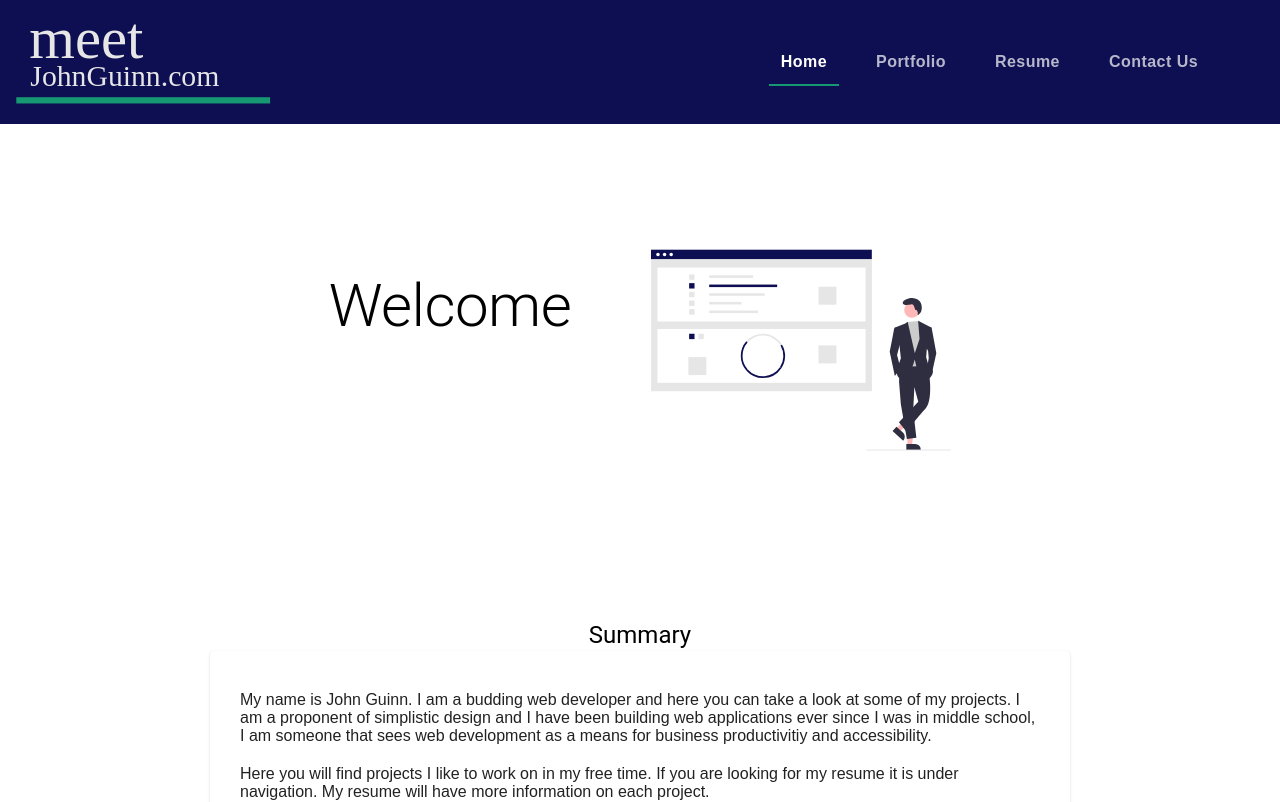
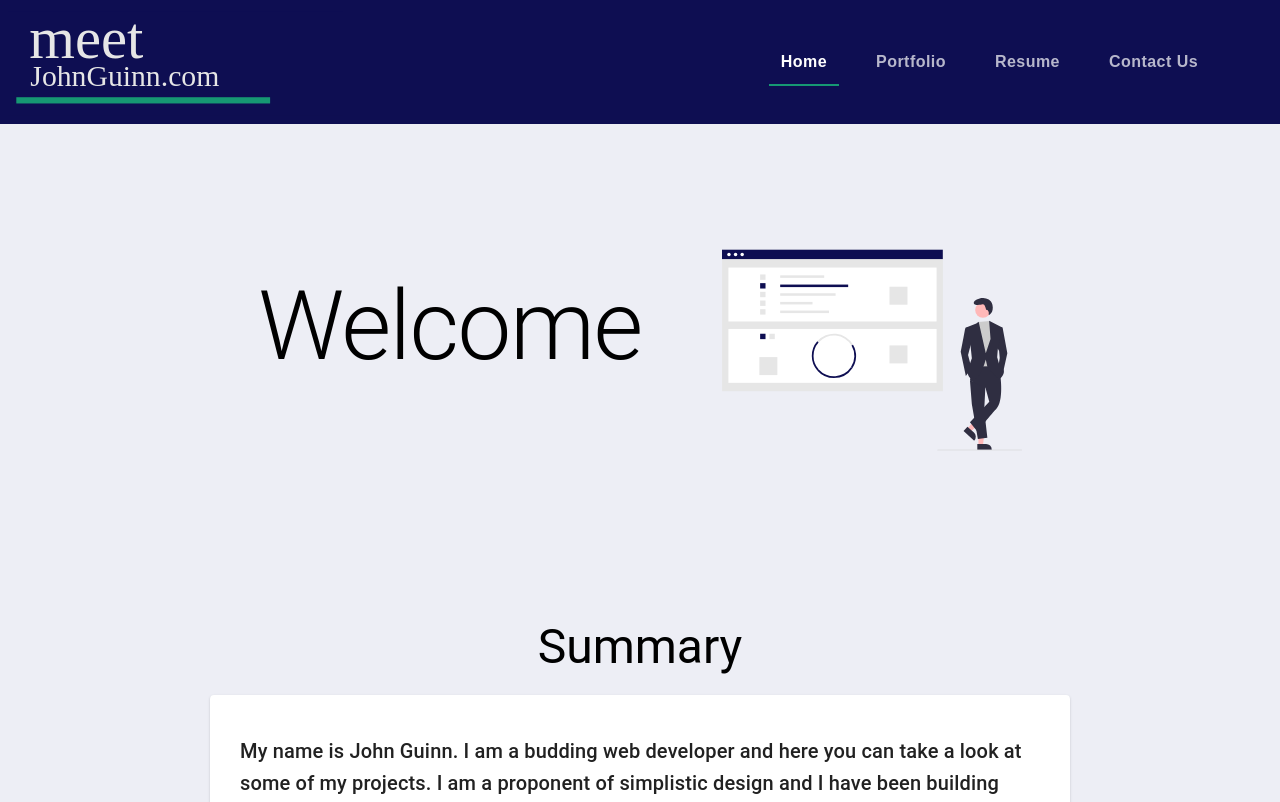
Before and after one commit to jguinn124/meetJohnGuinn, a React (Create React App) app: page / in a window 1280 px wide. Shown: the top 802 px of the page. Built offline with nearby package versions, Linux system fonts and the light colour scheme; a web font is replaced by a local one.

Commit message:
Landing Page UX

```diff
--- a/src/components/LandingPage.js
+++ b/src/components/LandingPage.js
@@ -1,6 +1,8 @@
 import React from "react";
 import { makeStyles } from "@material-ui/core/styles";
 import { Grid, Card } from "@material-ui/core";
+import { positions } from "@material-ui/system";
+
 import "./fonts.css";
 
 //images
@@ -16,6 +18,7 @@ const useStyles = makeStyles((theme) => ({
   },
   card: {
     padding: "30px",
+    zIndex: 100,
   },
   maincontent: {
     maxWidth: "800px",
@@ -58,19 +61,30 @@ export default function LandingPage() {
 
   return (
     <Grid>
-      {/* Not sure if I want this added
+      {/*
       <img
         src={blob}
-        style={{ position: "absolute", width: "20vw", paddingTop: "400px" }}
+        style={{
+          position: "absolute",
+          width: "300px",
+          paddingTop: "300px",
+        }}
       />
+      */}
 
-      */}
-      <Grid container justify="center" style={{ paddingBottom: "200px" }}>
+      <Grid
+        container
+        justify="center"
+        style={{
+          paddingBottom: "200px",
+          backgroundColor: "#edeef5",
+        }}
+      >
         <Grid item>
           <Grid container justify="center" direction="row">
             <Grid container justify="center" style={{ paddingTop: "80px" }}>
               <Grid item style={{ paddingTop: "70px" }}>
-                <Typography variant="h2">Welcome</Typography>
+                <Typography variant="h1">Welcome</Typography>
               </Grid>
               <Grid item style={{ paddingLeft: "80px" }}>
                 <img src={image} alt="Welcome" width="300" height="300" />
@@ -78,14 +92,14 @@ export default function LandingPage() {
             </Grid>
           </Grid>
           <Grid container justify="center" style={{ paddingTop: "80px" }}>
-            <Grid item style={{ paddingTop: "35px" }}>
-              <Typography variant="h5">Summary</Typography>
+            <Grid item style={{ paddingTop: "35px", paddingBottom: "20px" }}>
+              <Typography variant="h3">Summary</Typography>
             </Grid>
           </Grid>
           <Card className={classes.card}>
             <Grid container justify="center" style={{ paddingTop: "10px" }}>
               <Grid item className={classes.maincontent}>
-                <Typography variant="p5">
+                <Typography variant="h6">
                   My name is John Guinn. I am a budding web developer and here
                   you can take a look at some of my projects. I am a proponent
                   of simplistic design and I have been building web applications
@@ -97,7 +111,7 @@ export default function LandingPage() {
             </Grid>
             <Grid container justify="center" style={{ paddingTop: "20px" }}>
               <Grid item className={classes.maincontent}>
-                <Typography variant="p5">
+                <Typography variant="h6">
                   Here you will find projects I like to work on in my free time.
                   If you are looking for my resume it is under navigation. My
                   resume will have more information on each project.
```
Also changed, not shown: src/assets/matching_blob.png.
